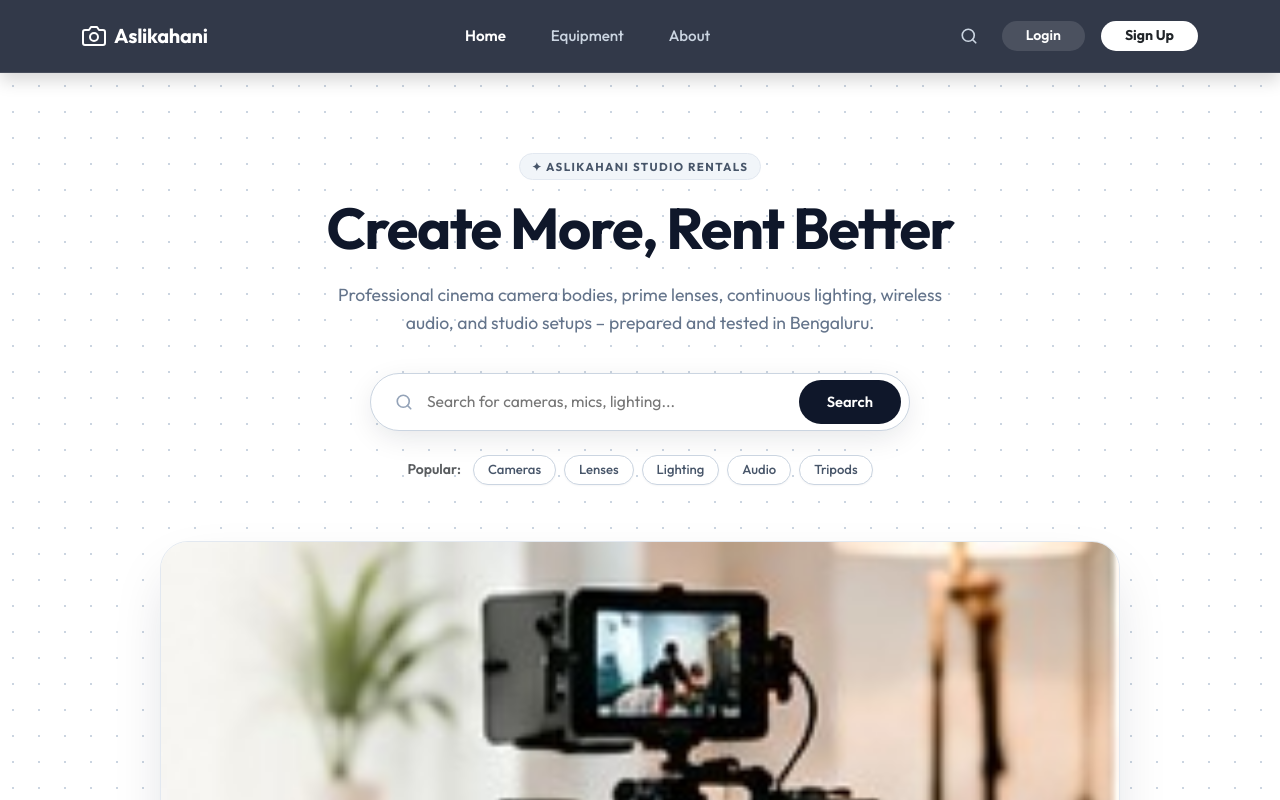
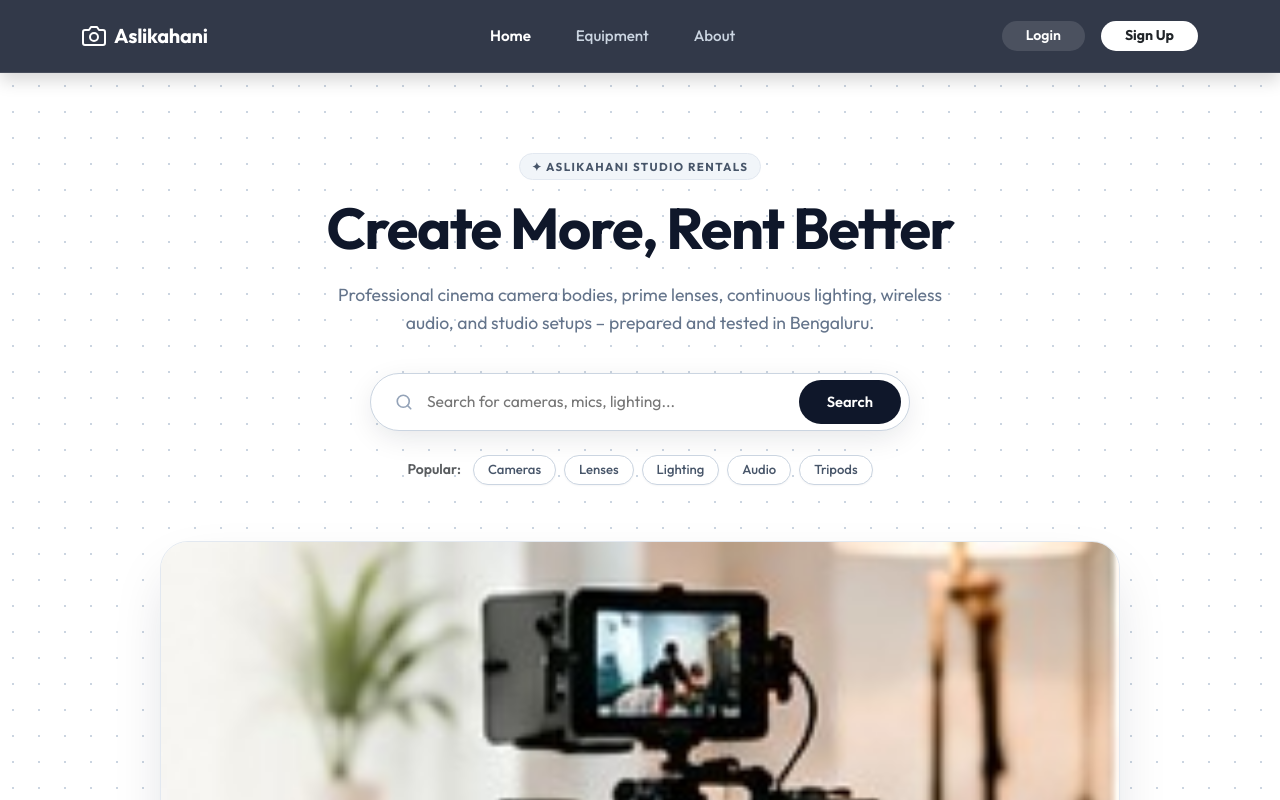
Before and after one commit to lakshmi2214/Asset-frontend-, a React (Create React App) app: page / in a window 1280 px wide. Shown: the top 800 px of the page. Built offline with nearby package versions, Linux system fonts and the light colour scheme.

Commit message:
fix: remove search icon link from top navbar

```diff
--- a/src/App.js
+++ b/src/App.js
@@ -53,12 +53,6 @@ function App() {
                 <Nav.Link as={Link} to="/#about" className="framelease-nav-link">About</Nav.Link>
               </Nav>
               <Nav className="gap-3 align-items-center flex-row justify-content-end">
-                <Link to="/assets" className="text-decoration-none p-2 d-flex align-items-center" title="Search equipment">
-                  <svg width="18" height="18" viewBox="0 0 24 24" fill="none" stroke="#cbd5e1" strokeWidth="2.2" strokeLinecap="round" strokeLinejoin="round">
-                    <circle cx="11" cy="11" r="8"></circle>
-                    <line x1="21" y1="21" x2="16.65" y2="16.65"></line>
-                  </svg>
-                </Link>
                 {user ? (
                   <>
                     <Nav.Link as={Link} to="/bookings" className="text-white fw-semibold px-2">My History</Nav.Link>
```
